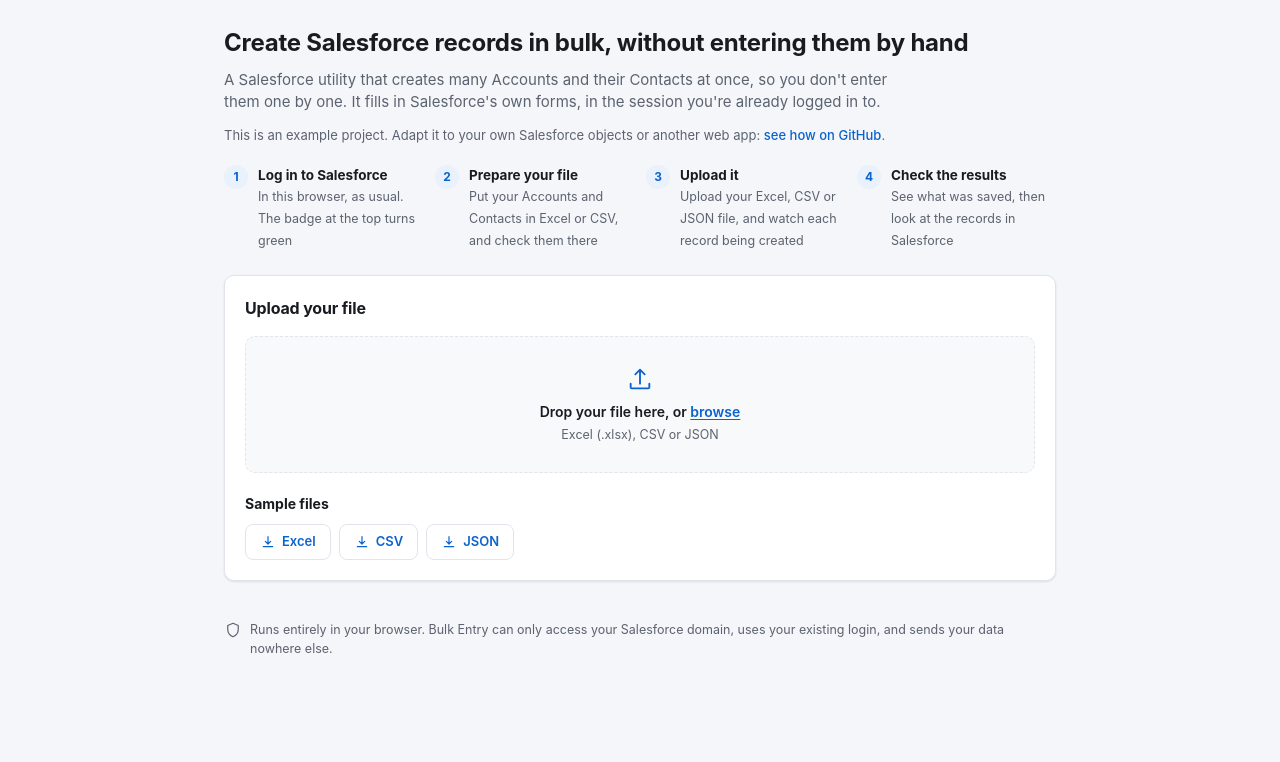
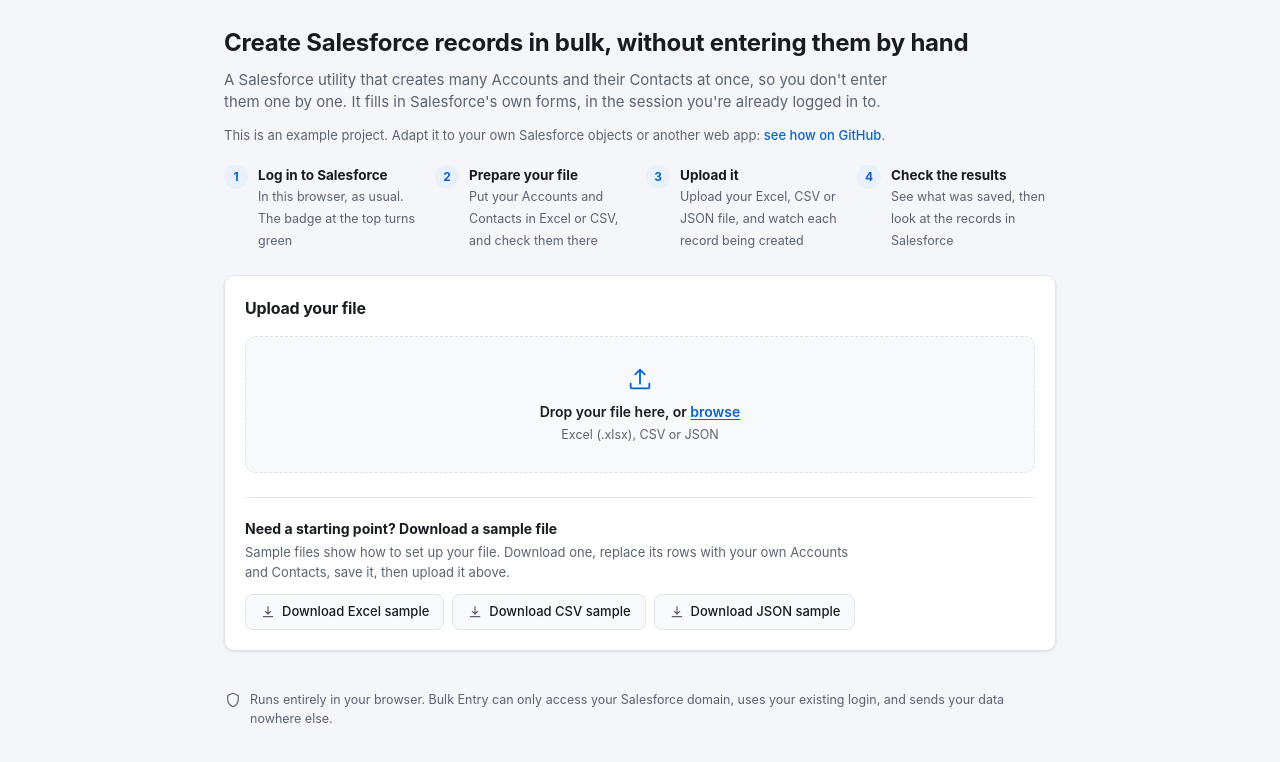
Before and after one commit to juliavasan/browser_double_entry, a browser extension: page extension/app.html in a window 1280 px wide. Shown: the part 64-826 px from the top of the page. Before the commit the page ends 800 px from the top, so only its background shows below. Drawn offline with Linux system fonts and the light colour scheme.

Commit message:
Make the sample files section clearly about downloading examples
A heading and one line explain that sample files show how to set up
your own file, the buttons say Download Excel/CSV/JSON sample, and a
divider and quieter styling set them apart from uploading.

```diff
--- a/extension/app.css
+++ b/extension/app.css
@@ -129,15 +129,16 @@ main { max-width: 880px; margin: 0 auto; padding: 32px 24px 16px; }
 .file-chip .link-button { margin-left: auto; }
 
 
-.samples { margin-top: 20px; }
-.samples h3 { font-size: 14px; margin: 0 0 10px; }
+.samples { margin-top: 24px; padding-top: 20px; border-top: 1px solid var(--line); }
+.samples h3 { font-size: 14px; margin: 0 0 4px; }
+.samples > p { margin: 0 0 12px; font-size: 13px; max-width: 620px; }
 .sample-list { display: flex; gap: 8px; flex-wrap: wrap; }
 .sample {
   display: inline-flex; align-items: center; gap: 6px; padding: 7px 14px; text-decoration: none;
-  color: var(--accent); font-weight: 600; font-size: 13px;
-  border: 1px solid var(--line); border-radius: 8px; background: var(--surface); transition: border-color .15s, background .15s;
+  color: var(--text); font-weight: 500; font-size: 13px;
+  border: 1px solid var(--line); border-radius: 8px; background: var(--surface-2); transition: border-color .15s, background .15s;
 }
-.sample svg { width: 16px; height: 16px; }
+.sample svg { width: 16px; height: 16px; color: var(--muted); }
 .sample:hover { border-color: var(--accent); background: var(--accent-soft); }
 
 /* Counts */
--- a/extension/app.html
+++ b/extension/app.html
@@ -71,11 +71,12 @@
       <p class="message error" id="file-error" hidden></p>
 
       <div class="samples" id="samples">
-        <h3>Sample files</h3>
+        <h3>Need a starting point? Download a sample file</h3>
+        <p class="muted">Sample files show how to set up your file. Download one, replace its rows with your own Accounts and Contacts, save it, then upload it above.</p>
         <div class="sample-list">
-          <a class="sample" href="sample.xlsx" download="accounts-contacts-sample.xlsx"><svg viewBox="0 0 24 24" aria-hidden="true"><path d="M12 4v11m0 0l-4-4m4 4l4-4M5 19h14" fill="none" stroke="currentColor" stroke-width="1.8" stroke-linecap="round" stroke-linejoin="round"/></svg>Excel</a>
-          <a class="sample" href="sample.csv" download="accounts-contacts-sample.csv"><svg viewBox="0 0 24 24" aria-hidden="true"><path d="M12 4v11m0 0l-4-4m4 4l4-4M5 19h14" fill="none" stroke="currentColor" stroke-width="1.8" stroke-linecap="round" stroke-linejoin="round"/></svg>CSV</a>
-          <a class="sample" href="sample.json" download="accounts-contacts-sample.json"><svg viewBox="0 0 24 24" aria-hidden="true"><path d="M12 4v11m0 0l-4-4m4 4l4-4M5 19h14" fill="none" stroke="currentColor" stroke-width="1.8" stroke-linecap="round" stroke-linejoin="round"/></svg>JSON</a>
+          <a class="sample" href="sample.xlsx" download="accounts-contacts-sample.xlsx"><svg viewBox="0 0 24 24" aria-hidden="true"><path d="M12 4v11m0 0l-4-4m4 4l4-4M5 19h14" fill="none" stroke="currentColor" stroke-width="1.8" stroke-linecap="round" stroke-linejoin="round"/></svg>Download Excel sample</a>
+          <a class="sample" href="sample.csv" download="accounts-contacts-sample.csv"><svg viewBox="0 0 24 24" aria-hidden="true"><path d="M12 4v11m0 0l-4-4m4 4l4-4M5 19h14" fill="none" stroke="currentColor" stroke-width="1.8" stroke-linecap="round" stroke-linejoin="round"/></svg>Download CSV sample</a>
+          <a class="sample" href="sample.json" download="accounts-contacts-sample.json"><svg viewBox="0 0 24 24" aria-hidden="true"><path d="M12 4v11m0 0l-4-4m4 4l4-4M5 19h14" fill="none" stroke="currentColor" stroke-width="1.8" stroke-linecap="round" stroke-linejoin="round"/></svg>Download JSON sample</a>
         </div>
       </div>
 
```
